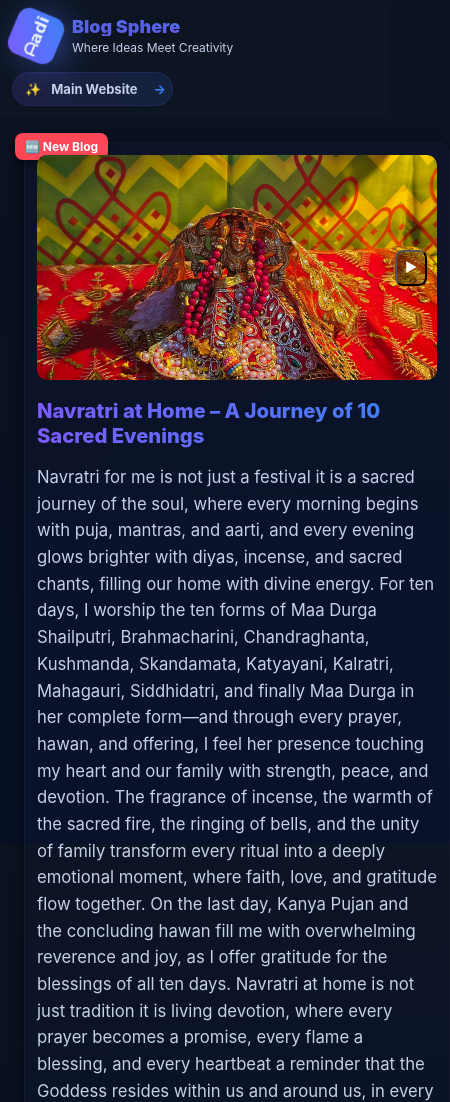
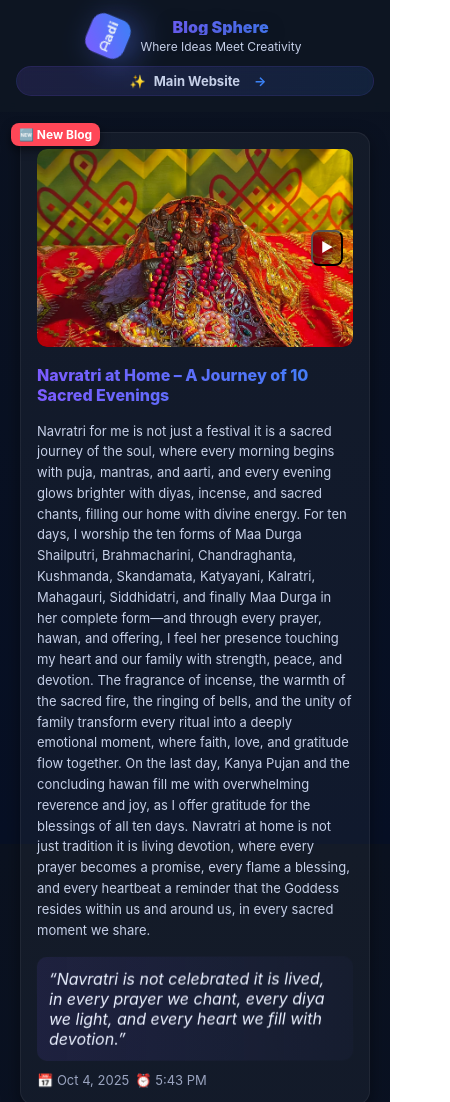
Before and after one commit to cwa631/blogsphere, a plain HTML site: page index.html in a window 390 px wide. Shown: the top 1102 px of the page, 450 px wide, since content can reach past the window. Drawn offline with Linux system fonts and the light colour scheme.

Commit message:
Add files via upload

```diff
--- a/style/style.css
+++ b/style/style.css
@@ -193,7 +193,7 @@ main {
     padding: 6px 10px;
     border-radius: 8px;
     box-shadow: 0 4px 10px rgba(0, 0, 0, 0.5);
-    animation: popBadge .6s ease;
+    animation: badgeFloat 2.5s ease-in-out infinite;
 }
 
 /* POST TITLE/DESC */
@@ -304,39 +304,106 @@ footer {
     background: linear-gradient(180deg, transparent, rgba(0, 0, 0, 0.04));
 }
 
-/* SMALL SCREENS */
-@media(max-width:420px) {
+/* ---------------------- RESPONSIVE BREAKPOINTS ---------------------- */
+
+/* Extra Small (phones < 480px) */
+@media (max-width: 480px) {
     header {
-        padding: 12px;
+        padding: 10px;
+        flex-direction: column;
+        gap: 8px;
     }
 
     .logo {
-        width: 48px;
-        height: 48px;
+        width: 44px;
+        height: 44px;
+        font-size: 14px;
+    }
+
+    .logo-text {
         font-size: 16px;
+    }
+
+    .cta-btn {
+        padding: 6px 10px;
+        font-size: 12px;
+        border-radius: 18px;
+    }
+
+    .posts {
+        grid-template-columns: 1fr;
+        gap: 12px;
+    }
+
+    .post {
+        padding: 10px;
+        border-radius: 10px;
+        min-height: auto;
+    }
+
+    .carousel {
+        aspect-ratio: 4/3;
+        /* better fit for small screens */
+    }
+
+    .time {
+        font-size: 12px;
+        gap: 6px;
+    }
+}
+
+/* Small Devices (480px - 576px) */
+@media (max-width: 576px) {
+    header {
+        flex-wrap: wrap;
+    }
+
+    .posts {
+        grid-template-columns: 1fr;
     }
 
     .logo-text {
         font-size: 18px;
     }
+}
+
+/* Medium Devices (576px - 768px) */
+@media (max-width: 768px) {
+    .posts {
+        grid-template-columns: repeat(2, 1fr);
+    }
 
     .cta-btn {
-        padding: 8px 12px;
+        padding: 8px 14px;
         font-size: 13px;
-        border-radius: 20px;
     }
 
-    .post {
-        padding: 12px;
-        border-radius: 12px;
+    .carousel {
+        aspect-ratio: 16/10;
+    }
+}
+
+/* Tablets (768px - 992px) */
+@media (max-width: 992px) {
+    main {
+        padding: 16px;
     }
 
     .posts {
-        gap: 14px;
+        grid-template-columns: repeat(2, 1fr);
+        gap: 16px;
     }
 }
 
-/* LARGE SCREENS */
+/* Large Tablets / Small Laptops (992px - 1200px) */
+@media (max-width: 1200px) {
+    .posts {
+        grid-template-columns: repeat(3, 1fr);
+        gap: 20px;
+    }
+}
+
+/* Large Screens */
 @media(min-width:1400px) {
     main {
         max-width: 1400px;
@@ -352,7 +419,7 @@ footer {
     }
 }
 
-/* HOVER EFFECTS (ALL SCREENS) */
+/* ---------------------- HOVER EFFECTS ---------------------- */
 .cta-btn:hover {
     transform: translateY(-5px) scale(1.08);
     background: linear-gradient(90deg, #7c5cff, #3b82f6);
@@ -385,7 +452,7 @@ footer {
     background: linear-gradient(90deg, rgba(124, 92, 255, 0.3), rgba(63, 81, 181, 0.15));
 }
 
-/* ANIMATIONS */
+/* ---------------------- ANIMATIONS ---------------------- */
 @keyframes gradientShift {
     0% {
         background-position: 0% 50%
@@ -450,15 +517,30 @@ footer {
     }
 }
 
-@keyframes popBadge {
-    from {
-        transform: scale(.5);
-        opacity: 0
+@keyframes badgeFloat {
+    0% {
+        transform: translateY(0) rotate(0deg) scale(1);
+        box-shadow: 0 4px 10px rgba(0, 0, 0, 0.5);
     }
 
-    to {
-        transform: scale(1);
-        opacity: 1
+    25% {
+        transform: translateY(-4px) rotate(-2deg) scale(1.05);
+        box-shadow: 0 6px 12px rgba(255, 71, 87, 0.6);
+    }
+
+    50% {
+        transform: translateY(0) rotate(2deg) scale(1);
+        box-shadow: 0 4px 10px rgba(0, 0, 0, 0.5);
+    }
+
+    75% {
+        transform: translateY(-4px) rotate(-1deg) scale(1.05);
+        box-shadow: 0 6px 12px rgba(255, 71, 87, 0.6);
+    }
+
+    100% {
+        transform: translateY(0) rotate(0deg) scale(1);
+        box-shadow: 0 4px 10px rgba(0, 0, 0, 0.5);
     }
 }
 
@@ -500,6 +582,202 @@ footer {
 }
 
 
+:root {
+  --bg: #0f1724;
+  --card: #0b1220;
+  --accent: #7c5cff;
+  --accent-2: #3b82f6;
+  --muted: #9aa4bf;
+  --muted-2: #c6d0e8;
+  --type-base: clamp(14px, 1.2vw + 12px, 18px);
+  --type-lg: clamp(18px, 1.6vw + 14px, 24px);
+  --type-xl: clamp(22px, 2.2vw + 16px, 34px);
+}
+
+/* RESET */
+* {
+  box-sizing: border-box;
+  margin: 0;
+  padding: 0;
+}
+
+body {
+  font-family: Inter, system-ui, sans-serif;
+  background: linear-gradient(180deg, #0b1220 0%, #071025 100%);
+  color: #e6eef8;
+  display: flex;
+  flex-direction: column;
+  min-height: 100vh;
+}
+
+/* HEADER */
+header {
+  padding: 16px;
+  display: flex;
+  align-items: center;
+  justify-content: space-between;
+  gap: 12px;
+  position: sticky;
+  top: 0;
+  background: rgba(15, 23, 36, 0.7);
+  backdrop-filter: blur(6px);
+  z-index: 20;
+  flex-wrap: wrap;
+}
+
+.brand {
+  display: flex;
+  align-items: center;
+  gap: 12px;
+}
+
+.logo {
+  width: 50px;
+  height: 50px;
+  border-radius: 12px;
+  background: linear-gradient(135deg, var(--accent), var(--accent-2));
+  display: flex;
+  align-items: center;
+  justify-content: center;
+  font-weight: 700;
+  font-size: 16px;
+}
+
+.logo-text {
+  font-size: var(--type-lg);
+  font-weight: 900;
+  line-height: 1;
+  background: linear-gradient(90deg, #7c5cff, #3b82f6);
+  -webkit-background-clip: text;
+  -webkit-text-fill-color: transparent;
+}
+
+.subtitle {
+  font-size: clamp(12px, 1vw, 14px);
+  color: var(--muted-2);
+}
+
+/* CTA BUTTON */
+.cta-btn {
+  display: inline-flex;
+  align-items: center;
+  gap: 8px;
+  background: linear-gradient(90deg, rgba(124, 92, 255, 0.14), rgba(59, 130, 246, 0.12));
+  border: 1px solid rgba(124, 92, 255, 0.12);
+  color: var(--muted-2);
+  padding: 8px 14px;
+  border-radius: 20px;
+  text-decoration: none;
+  font-weight: 700;
+  font-size: 14px;
+  transition: all .25s ease;
+}
+
+/* MAIN */
+main {
+  flex: 1;
+  padding: 20px;
+  max-width: 1200px;
+  margin: auto;
+  width: 100%;
+}
+
+/* POSTS GRID - AUTO FIT */
+.posts {
+  display: grid;
+  gap: 16px;
+  grid-template-columns: repeat(auto-fit, minmax(280px, 1fr));
+}
+
+/* POST CARD */
+.post {
+  background: rgba(255, 255, 255, 0.04);
+  padding: 14px;
+  border-radius: 12px;
+  border: 1px solid rgba(255, 255, 255, 0.06);
+  box-shadow: 0 4px 14px rgba(0, 0, 0, 0.4);
+  display: flex;
+  flex-direction: column;
+  gap: 8px;
+  min-height: 160px;
+}
+
+.post h2 {
+  font-size: var(--type-lg);
+  font-weight: 800;
+  background: linear-gradient(90deg, #7c5cff, #3b82f6);
+  -webkit-background-clip: text;
+  -webkit-text-fill-color: transparent;
+}
+
+.post p {
+  font-size: var(--type-base);
+  color: var(--muted-2);
+  line-height: 1.6;
+}
+
+.time {
+  font-size: 13px;
+  color: var(--muted);
+  margin-top: auto;
+}
+
+/* BADGE */
+.badge {
+  position: absolute;
+  top: -10px;
+  left: -10px;
+  background: #ff4757;
+  color: #fff;
+  font-size: 12px;
+  padding: 4px 8px;
+  border-radius: 8px;
+  font-weight: bold;
+}
+
+/* FOOTER */
+footer {
+  padding: 16px;
+  text-align: center;
+  font-size: 14px;
+  color: var(--muted);
+  border-top: 1px solid rgba(255, 255, 255, 0.08);
+}
+
+/* ---------------------- RESPONSIVE ---------------------- */
+
+/* Extra Small Devices */
+@media (max-width: 480px) {
+  header {
+    flex-direction: column;
+    text-align: center;
+    gap: 10px;
+  }
+  .logo {
+    width: 40px;
+    height: 40px;
+    font-size: 12px;
+  }
+  .logo-text {
+    font-size: 16px;
+  }
+  .cta-btn {
+    width: 100%;
+    justify-content: center;
+    font-size: 13px;
+    padding: 6px 10px;
+  }
+  .post {
+    padding: 10px;
+    border-radius: 10px;
+  }
+  .post h2 {
+    font-size: 16px;
+  }
+  .post p {
+    font-size: 13px;
+  }
+}
 
 
 
@@ -509,39 +787,66 @@ footer {
 
 
 
-@keyframes badgeFloat {
-    0% {
-        transform: translateY(0) rotate(0deg) scale(1);
-        box-shadow: 0 4px 10px rgba(0,0,0,0.5);
-    }
-    25% {
-        transform: translateY(-4px) rotate(-2deg) scale(1.05);
-        box-shadow: 0 6px 12px rgba(255,71,87,0.6);
-    }
-    50% {
-        transform: translateY(0) rotate(2deg) scale(1);
-        box-shadow: 0 4px 10px rgba(0,0,0,0.5);
-    }
-    75% {
-        transform: translateY(-4px) rotate(-1deg) scale(1.05);
-        box-shadow: 0 6px 12px rgba(255,71,87,0.6);
-    }
-    100% {
-        transform: translateY(0) rotate(0deg) scale(1);
-        box-shadow: 0 4px 10px rgba(0,0,0,0.5);
-    }
+/* POSTS GRID - AUTO FIT */
+.posts {
+  display: grid;
+  gap: 20px;
+  grid-template-columns: repeat(auto-fit, minmax(280px, 1fr));
+  justify-content: center;
 }
 
-.badge {
-    position: absolute;
-    top: -10px;
-    left: -10px;
-    background: #ff4757;
-    color: #fff;
-    font-size: 12px;
-    font-weight: 700;
-    padding: 6px 10px;
-    border-radius: 8px;
-    box-shadow: 0 4px 10px rgba(0, 0, 0, 0.5);
-    animation: badgeFloat 2.5s ease-in-out infinite;
+/* POST CARD */
+.post {
+  background: rgba(255, 255, 255, 0.04);
+  padding: 16px;
+  border-radius: 14px;
+  border: 1px solid rgba(255, 255, 255, 0.06);
+  box-shadow: 0 6px 18px rgba(0, 0, 0, 0.4);
+  display: flex;
+  flex-direction: column;
+  gap: 10px;
+  min-height: 200px;
+  transition: transform 0.25s ease, box-shadow 0.25s ease;
 }
+
+/* Hover Effect for Cards */
+.post:hover {
+  transform: translateY(-8px) scale(1.03);
+  box-shadow: 0 12px 28px rgba(0, 0, 0, 0.5),
+              0 0 20px rgba(124, 92, 255, 0.5);
+  border: 1px solid rgba(124, 92, 255, 0.4);
+}
+
+/* Large Screen Layout */
+@media (min-width: 1200px) {
+  main {
+    max-width: 1400px;
+    padding: 32px;
+  }
+
+  .posts {
+    grid-template-columns: repeat(3, minmax(320px, 1fr));
+    gap: 24px;
+  }
+
+  .post {
+    min-height: 240px;
+    padding: 20px;
+  }
+
+  .post h2 {
+    font-size: 22px;
+  }
+
+  .post p {
+    font-size: 16px;
+  }
+}
+
+/* Extra Large Screens (1600px+) */
+@media (min-width: 1600px) {
+  .posts {
+    grid-template-columns: repeat(4, minmax(320px, 1fr));
+    gap: 28px;
+  }
+}
```
